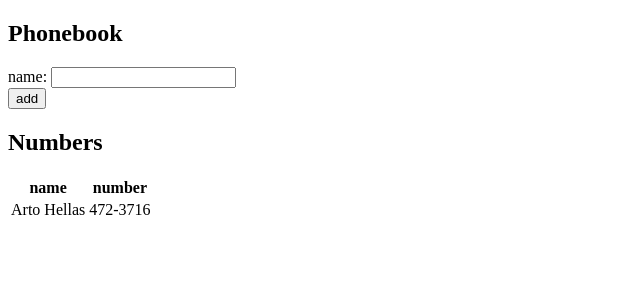
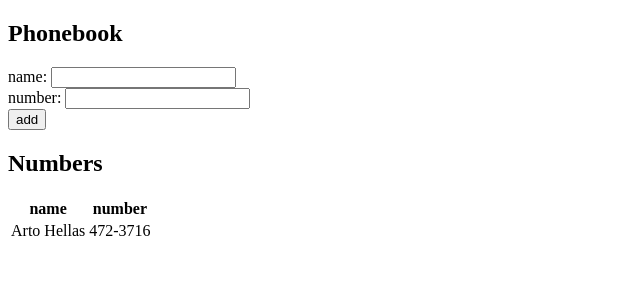
Before and after one commit to adiah-fullstack-open/part2, a React (Create React App) app in the folder phonebook/: page / in a window 1280 px wide. Shown: the top 300 px of the page, without its empty margins (0-640 px from the left). Built offline with nearby package versions, Linux system fonts and the light colour scheme.

Commit message:
Add support for numbers

```diff
--- a/phonebook/src/App.js
+++ b/phonebook/src/App.js
@@ -8,9 +8,14 @@ const App = () => {
   ]);
 
   const [newName, setNewName] = useState("");
+  const [newNumber, setNewNumber] = useState("");
 
   const handleNameChange = (event) => {
     setNewName(event.target.value);
+  };
+
+  const handleNumberChange = (event) => {
+    setNewNumber(event.target.value);
   };
 
   // const checkDuplicates = (name) => {
@@ -30,7 +35,10 @@ const App = () => {
       return;
     }
 
-    setPersons([...persons, { name: newName, id: persons.length + 1 }]);
+    setPersons([
+      ...persons,
+      { name: newName, id: persons.length + 1, number: newNumber },
+    ]);
   };
 
   return (
@@ -39,7 +47,9 @@ const App = () => {
 
       <AddForm
         newName={newName}
+        newNumber={newNumber}
         handleNameChange={handleNameChange}
+        handleNumberChange={handleNumberChange}
         addPerson={addPerson}
       />
 
--- a/phonebook/src/components/AddForm.js
+++ b/phonebook/src/components/AddForm.js
@@ -1,10 +1,19 @@
 import React from "react";
 
-const AddForm = ({ addPerson, handleNameChange, newName }) => {
+const AddForm = ({
+  addPerson,
+  handleNameChange,
+  handleNumberChange,
+  newName,
+  newNumber,
+}) => {
   return (
     <form onSubmit={addPerson}>
       <div>
         name: <input value={newName} onChange={handleNameChange} />
+      </div>
+      <div>
+        number: <input value={newNumber} onChange={handleNumberChange} />
       </div>
       <div>
         <button type="submit">add</button>
```
